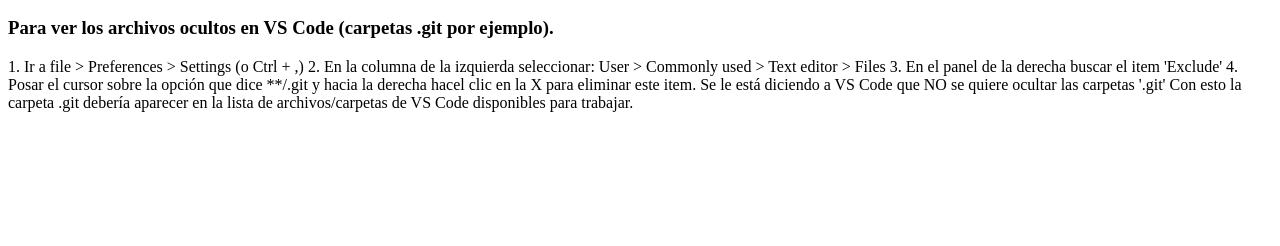
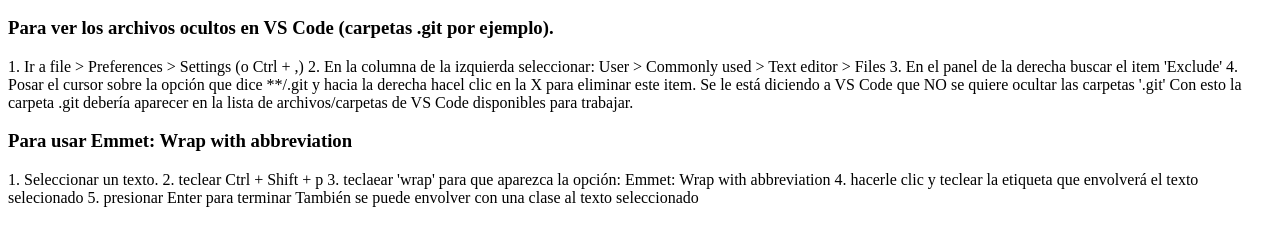
Before and after one commit to ZMv-ZMv/vs-code, a plain HTML site: page index.html in a window 1280 px wide. Shown: the part 50-296 px from the top of the page. Drawn offline with Linux system fonts and the light colour scheme.

Commit message:
acutlización de documentacion

```diff
--- a/index.html
+++ b/index.html
@@ -16,15 +16,18 @@
     3. En el panel de la derecha buscar el item 'Exclude'
     4. Posar el cursor sobre la opción que dice **/.git y hacia la derecha hacel clic en la X para eliminar este item. Se le está diciendo a VS Code que NO se quiere ocultar las carpetas '.git'
     Con esto la carpeta .git debería aparecer en la lista de archivos/carpetas de VS Code disponibles para trabajar.
+</div>
 
+<h3>Para usar Emmet: Wrap with abbreviation</h3>
+<div>
+    1. Seleccionar un texto.
+    2. teclear Ctrl + Shift + p
+    3. teclaear 'wrap' para que aparezca la opción: Emmet: Wrap with abbreviation
+    4. hacerle clic y teclear la etiqueta que envolverá el texto selecionado
+    5. presionar Enter para terminar
+También se puede envolver con una clase al texto seleccionado
 
 </div>
 
-
 </body>
 </html>
-
-
-
-</body>
-</html>
```
